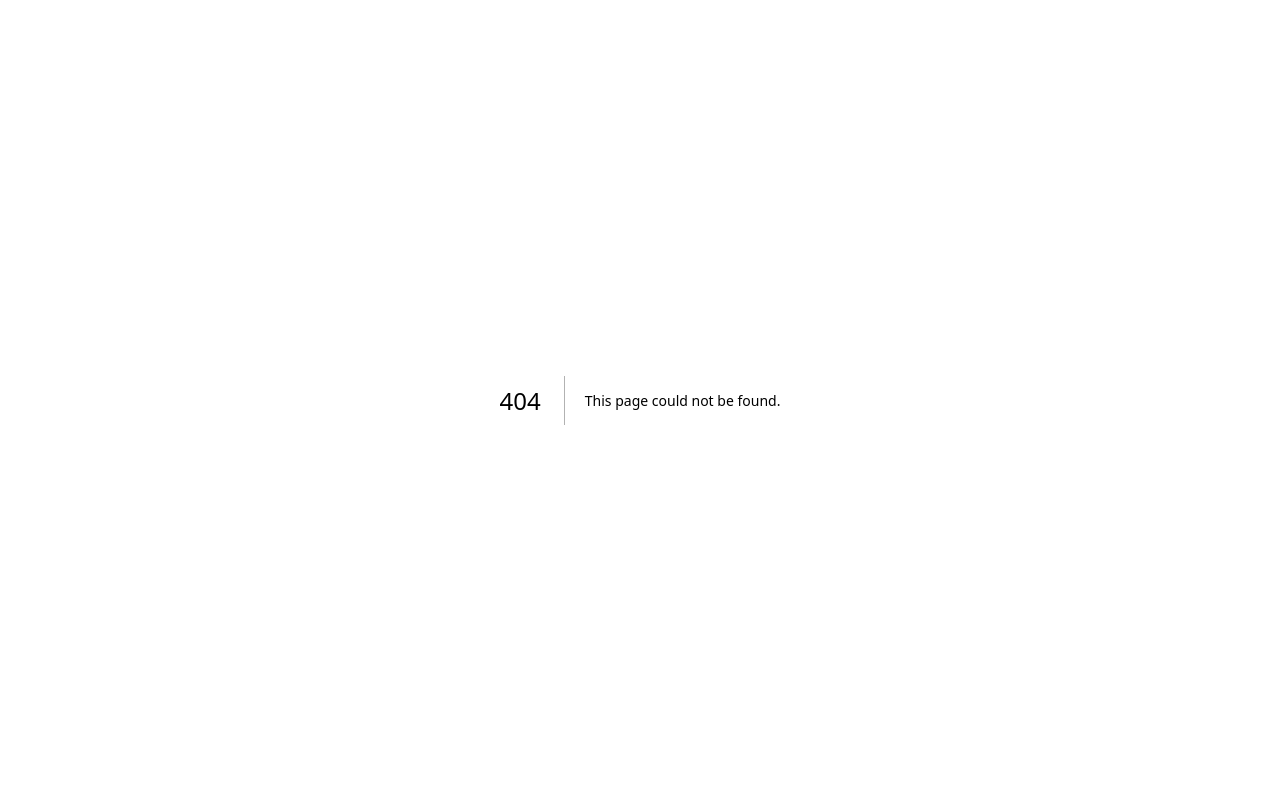
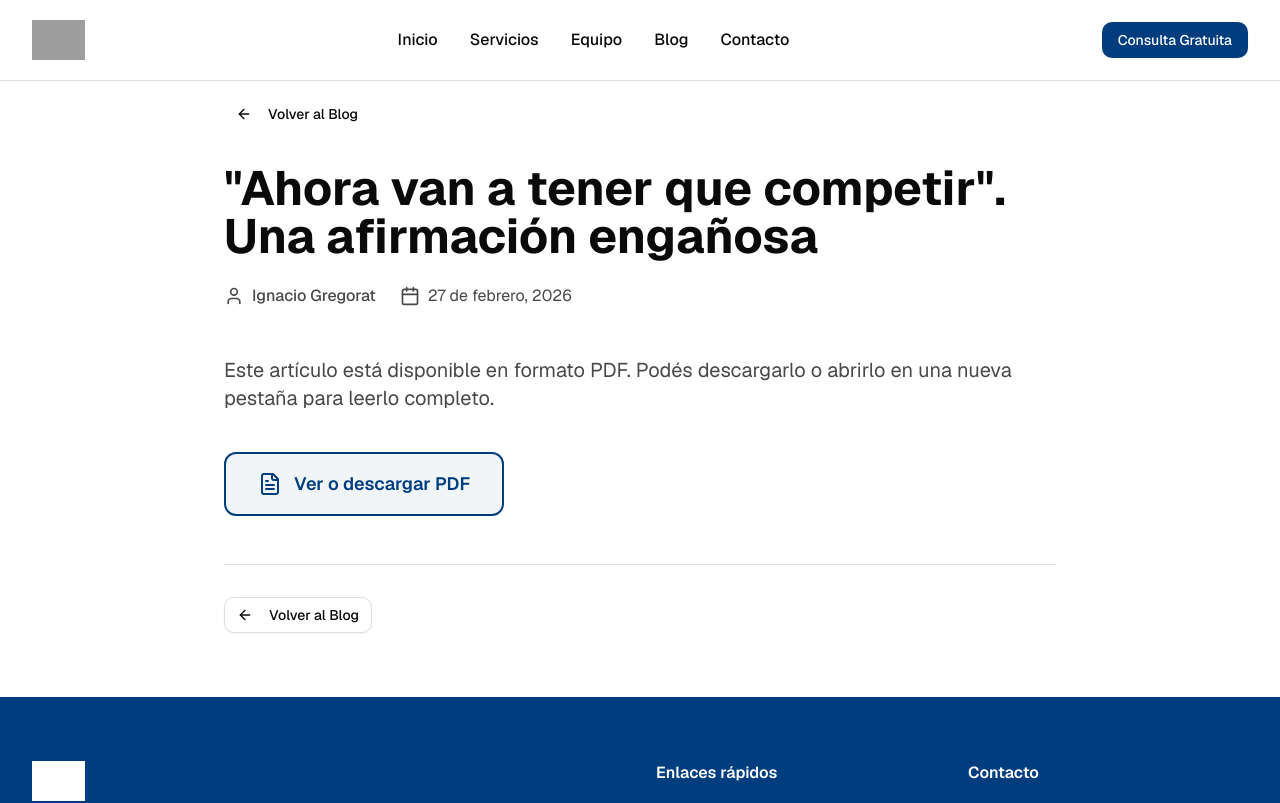
Before and after one commit to leanjuarezt-cloud/webgrovex, a Next.js app: page /blog/ahora-van-a-tener-que-competir-afirmacion-enganosa in a window 1280 px wide. Before the commit this address had no page. Shown: the top 803 px of the page. Built offline with nearby package versions, Linux system fonts and the light colour scheme; grey boxes are pictures that could not be loaded.

Commit message:
Agregar artículo: Ahora van a tener que competir - Ignacio Gregorat (27/02/2026)
Made-with: Cursor

```diff
--- /dev/null
+++ b/app/blog/ahora-van-a-tener-que-competir-afirmacion-enganosa/page.tsx
@@ -0,0 +1,84 @@
+import { Header } from "@/components/header"
+import { Footer } from "@/components/footer"
+import { Calendar, User, ArrowLeft, FileText } from "lucide-react"
+import { Button } from "@/components/ui/button"
+import Link from "next/link"
+import type { Metadata } from "next"
+
+export const metadata: Metadata = {
+  title: "\"Ahora van a tener que competir\". Una afirmación engañosa | Blog Grovex",
+  description: "Reflexión sobre competencia y estrategia empresarial. Artículo de Ignacio Gregorat.",
+  openGraph: {
+    title: "\"Ahora van a tener que competir\". Una afirmación engañosa",
+    description: "Reflexión sobre competencia y estrategia empresarial.",
+  }
+}
+
+export default function ArticlePage() {
+  return (
+    <div className="min-h-screen flex flex-col">
+      <Header />
+
+      <main className="flex-1 pt-24 pb-16">
+        <article className="container mx-auto px-4 sm:px-6 lg:px-8 max-w-4xl">
+          {/* Back Button */}
+          <Link href="/blog">
+            <Button variant="ghost" className="mb-8">
+              <ArrowLeft className="mr-2 h-4 w-4" />
+              Volver al Blog
+            </Button>
+          </Link>
+
+          {/* Article Header */}
+          <header className="mb-12">
+            <h1 className="text-4xl md:text-5xl font-bold mb-6">
+              &quot;Ahora van a tener que competir&quot;. Una afirmación engañosa
+            </h1>
+
+            <div className="flex flex-wrap items-center gap-6 text-muted-foreground">
+              <div className="flex items-center gap-2">
+                <User className="h-5 w-5" />
+                <span className="font-medium">Ignacio Gregorat</span>
+              </div>
+              <div className="flex items-center gap-2">
+                <Calendar className="h-5 w-5" />
+                <span>27 de febrero, 2026</span>
+              </div>
+            </div>
+          </header>
+
+          {/* Article Content */}
+          <div className="prose prose-lg max-w-none dark:prose-invert">
+            <p className="lead text-xl text-muted-foreground mb-8">
+              Este artículo está disponible en formato PDF. Podés descargarlo o abrirlo en una nueva pestaña para leerlo completo.
+            </p>
+
+            <div className="not-prose my-10">
+              <a
+                href="/articles/ahora-van-a-tener-que-competir-afirmacion-enganosa.pdf"
+                target="_blank"
+                rel="noopener noreferrer"
+                className="inline-flex items-center justify-center gap-3 rounded-lg border-2 border-primary bg-primary/5 px-8 py-4 text-lg font-semibold text-primary hover:bg-primary/10 transition-colors"
+              >
+                <FileText className="h-6 w-6" />
+                Ver o descargar PDF
+              </a>
+            </div>
+          </div>
+
+          {/* Back Button Bottom */}
+          <div className="mt-12 pt-8 border-t">
+            <Link href="/blog">
+              <Button variant="outline">
+                <ArrowLeft className="mr-2 h-4 w-4" />
+                Volver al Blog
+              </Button>
+            </Link>
+          </div>
+        </article>
+      </main>
+
+      <Footer />
+    </div>
+  )
+}
--- a/app/blog/page.tsx
+++ b/app/blog/page.tsx
@@ -13,6 +13,14 @@ export const metadata: Metadata = {
 }
 
 const blogPosts = [
+  {
+    title: "\"Ahora van a tener que competir\". Una afirmación engañosa",
+    excerpt: "Reflexión sobre competencia y estrategia empresarial.",
+    author: "Ignacio Gregorat",
+    date: "27 de febrero, 2026",
+    slug: "ahora-van-a-tener-que-competir-afirmacion-enganosa",
+    readTime: "PDF"
+  },
   {
     title: "La Paradoja del Progreso: Brecha de Adopción de IA en el Ecosistema Empresarial Argentino",
     excerpt: "Argentina se consolida como líder en adopción de IA en América Latina con un 53% de adopción tecnológica. Sin embargo, existe una brecha crítica: 6 de cada 10 argentinos usan IA personalmente, pero solo el 43% de las empresas la integra efectivamente en sus operaciones.",
--- a/components/blog-card.tsx
+++ b/components/blog-card.tsx
@@ -35,7 +35,7 @@ export function BlogCard({ title, excerpt, author, date, slug, readTime = "5 min
           <p className="text-muted-foreground line-clamp-3">{excerpt}</p>
         </CardContent>
         <CardFooter>
-          <Badge variant="secondary">{readTime} de lectura</Badge>
+          <Badge variant="secondary">{readTime === "PDF" ? "Ver PDF" : `${readTime} de lectura`}</Badge>
         </CardFooter>
       </Card>
     </Link>
```
Also changed, not shown: 1 other file (tests, documents, lock files or other folders).
